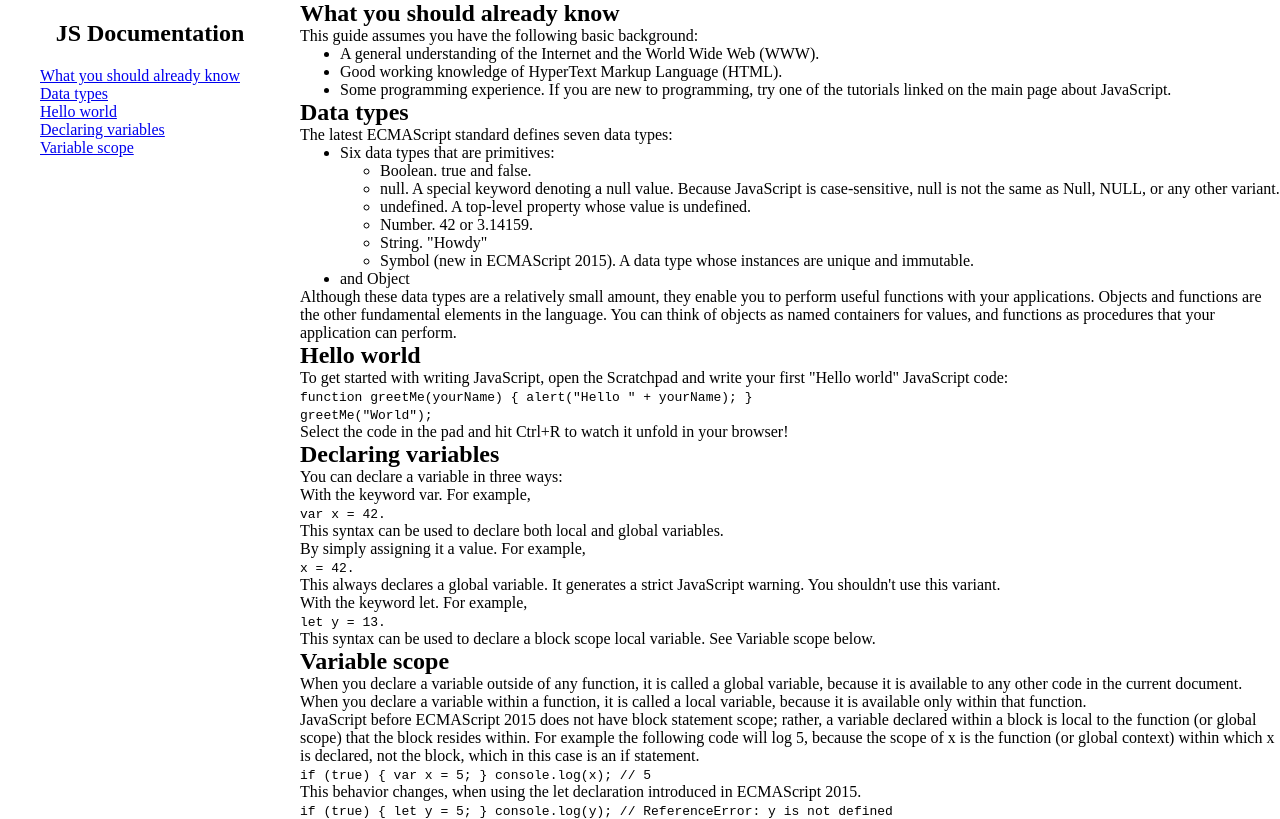
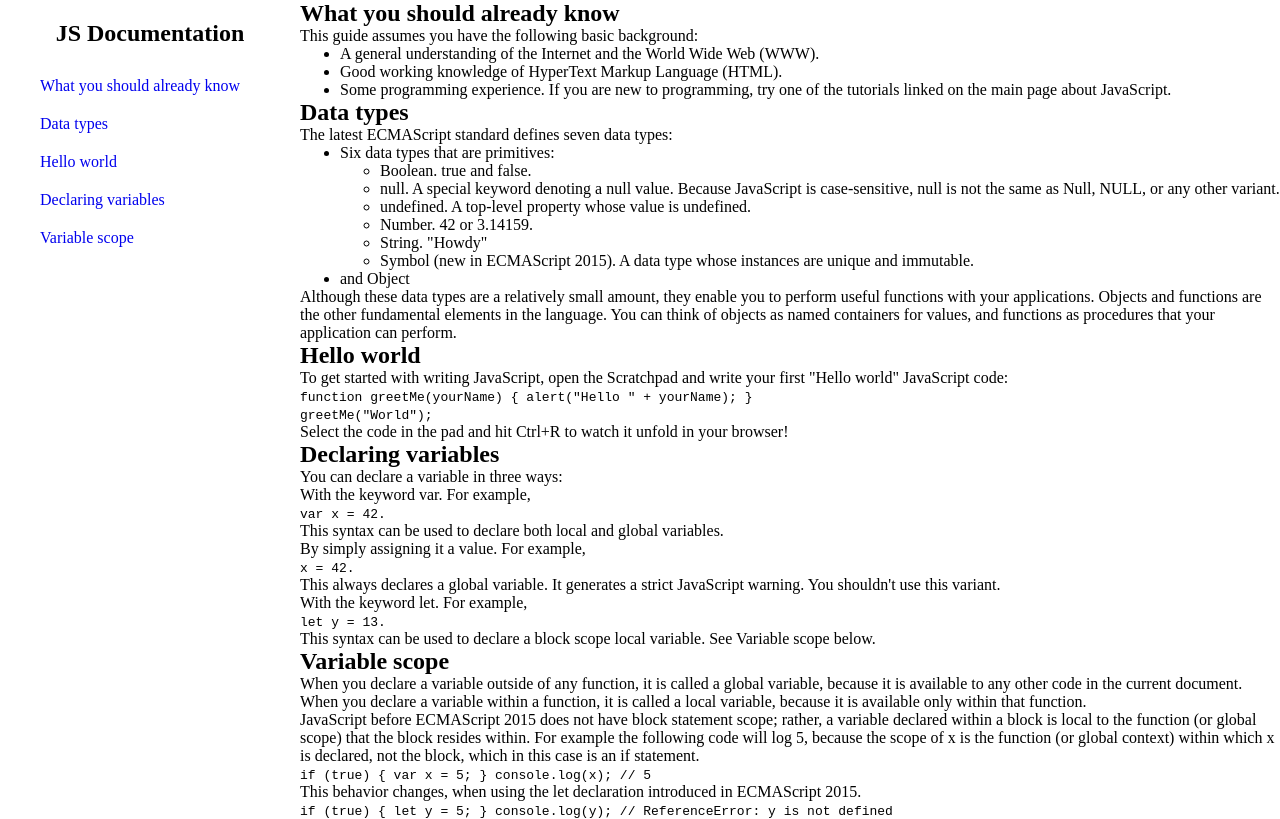
Before and after one commit to jazmin10/techincal-documentation-page, a plain HTML site: page index.html in a window 1280 px wide. Drawn offline with Linux system fonts and the light colour scheme.

Commit message:
set alignment and spacing of navbar title and links

```diff
--- a/assets/style.css
+++ b/assets/style.css
@@ -15,6 +15,7 @@
 	position: fixed;
 	height: 100%;
 	width: 300px;
+	/*border: 3px solid #a7a3a3;*/
 }
 
 #navbar header {
@@ -27,6 +28,14 @@
 	list-style-type: none;
 }
 
+#navbar ul li {
+	padding: 10px 0px;
+}
+
+.navbar-link {
+	text-decoration: none;
+}
+
 
 /* ====== MAIN CONTENT WRAPPER ====== */
 #main-doc {
```
